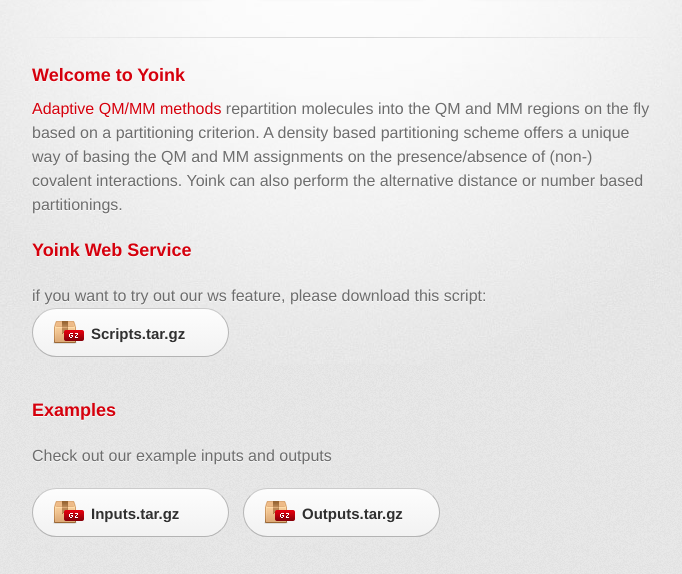
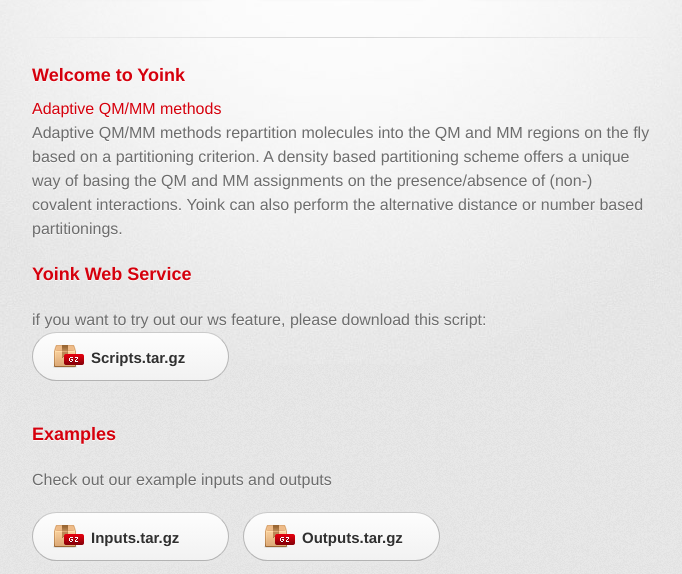
Before and after one commit to wallerlab/yoink, a plain HTML site: page index.html in a window 1280 px wide. Shown: the part 209-783 px from the top of the page, without its empty margins (298-980 px from the left). Drawn offline with Linux system fonts and the light colour scheme; a web font is replaced by a local one.

Commit message:
Update index.html

```diff
--- a/index.html
+++ b/index.html
@@ -33,8 +33,8 @@
         <section id="main_content">
           <h3>
 <a id="welcome-to-yoink" class="anchor" href="#welcome-to-yoink" aria-hidden="true"><span aria-hidden="true" class="octicon octicon-link"></span></a>Welcome to Yoink</h3>
-
-<p> <a href="http://onlinelibrary.wiley.com/doi/10.1002/wcms.1255/abstract><span> Adaptive QM/MM methods  </span></a>repartition molecules into the QM and MM regions on the fly based on a partitioning criterion. A density based partitioning scheme offers a unique way of basing the QM and MM assignments on the presence/absence of (non-) covalent interactions. Yoink can also perform the alternative distance or number based partitionings.
+<a href="http://onlinelibrary.wiley.com/doi/10.1002/wcms.1255/abstract><span> Adaptive QM/MM methods  </span></a>
+<p> Adaptive QM/MM methods repartition molecules into the QM and MM regions on the fly based on a partitioning criterion. A density based partitioning scheme offers a unique way of basing the QM and MM assignments on the presence/absence of (non-) covalent interactions. Yoink can also perform the alternative distance or number based partitionings.
 </p>
 
 <section id="downloads" class="clearfix">
```
